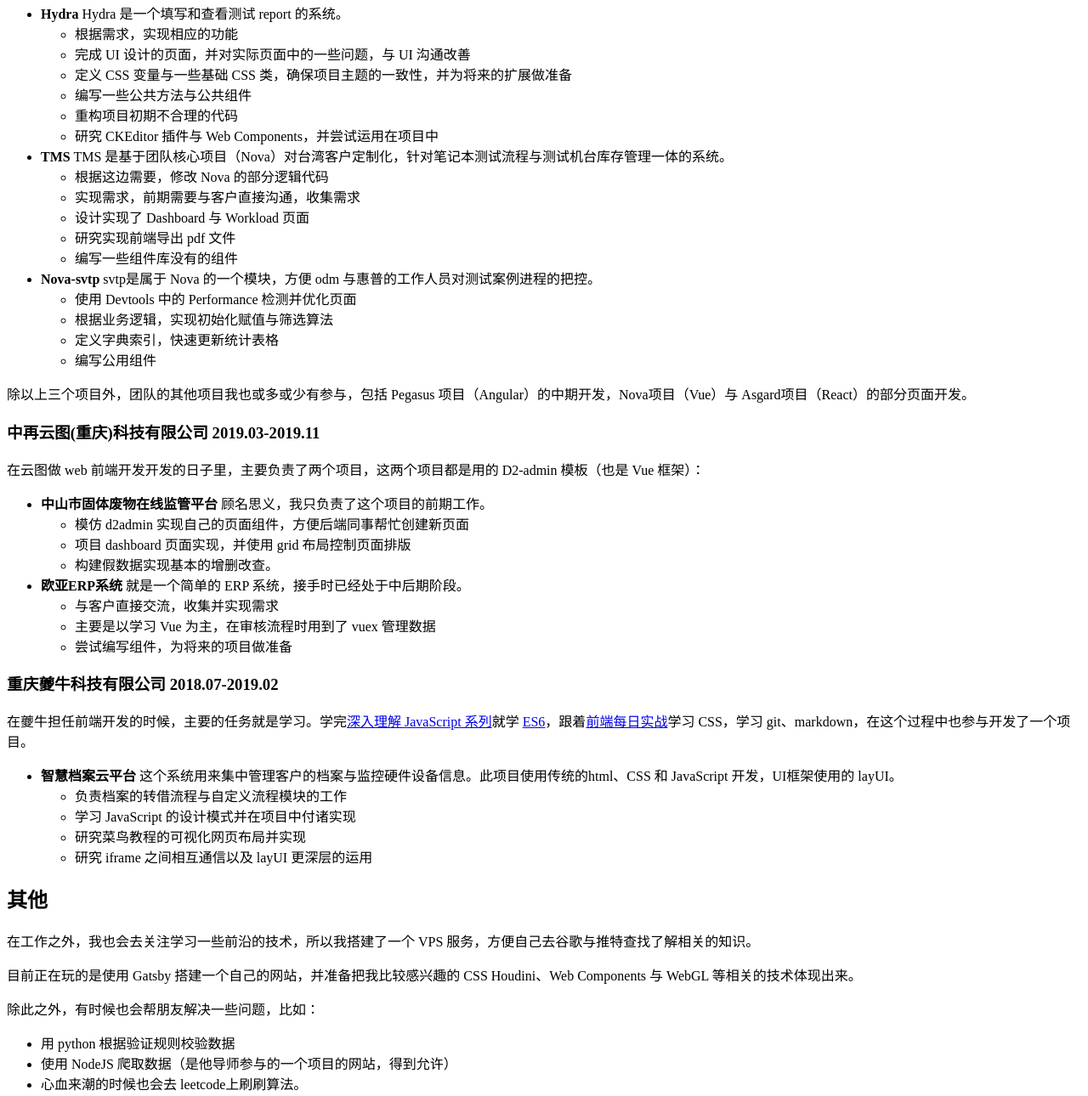
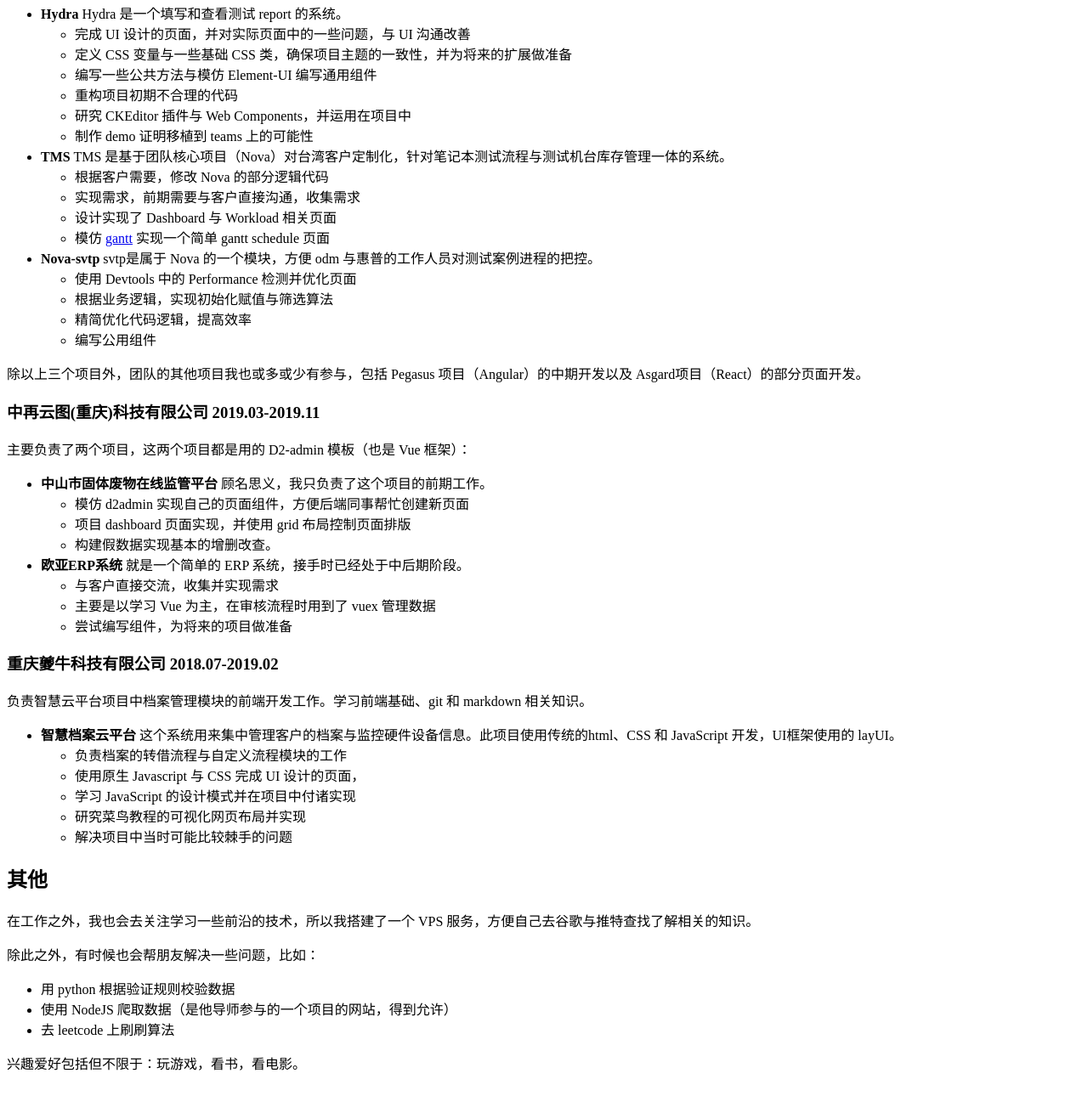
Before and after one commit to camelys624/my-blog, a Gatsby site: page /posts/resume/ in a window 1280 px wide. Shown: the part 616-1906 px from the top of the page at 85% size. Built offline with nearby package versions, Linux system fonts and the light colour scheme; Gatsby itself is replaced by a stand-in of ours.

Commit message:
update resume

```diff
--- a/content/posts/resume.md
+++ b/content/posts/resume.md
@@ -45,29 +45,28 @@
 在惠普 Nova team 担任 web 前端开发工程师，负责团队内部项目的前端开发工作以及与前端同事一起研究解决开发中遇到的问题。主要负责的项目有（都是 Vue 框架）：
 
 - **Hydra** Hydra 是一个填写和查看测试 report 的系统。
-  - 根据需求，实现相应的功能
   - 完成 UI 设计的页面，并对实际页面中的一些问题，与 UI 沟通改善
   - 定义 CSS 变量与一些基础 CSS 类，确保项目主题的一致性，并为将来的扩展做准备
-  - 编写一些公共方法与公共组件
+  - 编写一些公共方法与模仿 Element-UI 编写通用组件
   - 重构项目初期不合理的代码
-  - 研究 CKEditor 插件与 Web Components，并尝试运用在项目中
+  - 研究 CKEditor 插件与 Web Components，并运用在项目中
+  - 制作 demo 证明移植到 teams 上的可能性
 - **TMS** TMS 是基于团队核心项目（Nova）对台湾客户定制化，针对笔记本测试流程与测试机台库存管理一体的系统。
-  - 根据这边需要，修改 Nova 的部分逻辑代码
+  - 根据客户需要，修改 Nova 的部分逻辑代码
   - 实现需求，前期需要与客户直接沟通，收集需求
-  - 设计实现了 Dashboard 与 Workload 页面
-  - 研究实现前端导出 pdf 文件
-  - 编写一些组件库没有的组件
+  - 设计实现了 Dashboard 与 Workload 相关页面
+  - 模仿 [gantt](https://frappe.io/gantt) 实现一个简单 gantt schedule 页面
 - **Nova-svtp** svtp是属于 Nova 的一个模块，方便 odm 与惠普的工作人员对测试案例进程的把控。
   - 使用 Devtools 中的 Performance 检测并优化页面
   - 根据业务逻辑，实现初始化赋值与筛选算法
-  - 定义字典索引，快速更新统计表格
+  - 精简优化代码逻辑，提高效率
   - 编写公用组件
 
-除以上三个项目外，团队的其他项目我也或多或少有参与，包括 Pegasus 项目（Angular）的中期开发，Nova项目（Vue）与 Asgard项目（React）的部分页面开发。
+除以上三个项目外，团队的其他项目我也或多或少有参与，包括 Pegasus 项目（Angular）的中期开发以及 Asgard项目（React）的部分页面开发。
 
 ### 中再云图(重庆)科技有限公司    2019.03-2019.11
 
-在云图做 web 前端开发开发的日子里，主要负责了两个项目，这两个项目都是用的 D2-admin 模板（也是 Vue 框架）：
+主要负责了两个项目，这两个项目都是用的 D2-admin 模板（也是 Vue 框架）：
 
 - **中山市固体废物在线监管平台** 顾名思义，我只负责了这个项目的前期工作。
   - 模仿 d2admin 实现自己的页面组件，方便后端同事帮忙创建新页面
@@ -80,23 +79,22 @@
 
 ### 重庆夔牛科技有限公司    2018.07-2019.02
 
-在夔牛担任前端开发的时候，主要的任务就是学习。学完[深入理解 JavaScript 系列](https://www.cnblogs.com/TomXu/archive/2011/12/15/2288411.html)就学 [ES6](https://es6.ruanyifeng.com/)，跟着[前端每日实战](https://segmentfault.com/blog/comehope)学习 CSS，学习 git、markdown，在这个过程中也参与开发了一个项目。
+负责智慧云平台项目中档案管理模块的前端开发工作。学习前端基础、git 和 markdown 相关知识。
 
 - **智慧档案云平台** 这个系统用来集中管理客户的档案与监控硬件设备信息。此项目使用传统的html、CSS 和 JavaScript 开发，UI框架使用的 layUI。
   - 负责档案的转借流程与自定义流程模块的工作
+  - 使用原生 Javascript 与 CSS 完成 UI 设计的页面，
   - 学习 JavaScript 的设计模式并在项目中付诸实现
   - 研究菜鸟教程的可视化网页布局并实现
-  - 研究 iframe 之间相互通信以及 layUI 更深层的运用
+  - 解决项目中当时可能比较棘手的问题
 
 ## 其他
 
 在工作之外，我也会去关注学习一些前沿的技术，所以我搭建了一个 VPS 服务，方便自己去谷歌与推特查找了解相关的知识。
 
-目前正在玩的是使用 Gatsby 搭建一个自己的网站，并准备把我比较感兴趣的 CSS Houdini、Web Components 与 WebGL 等相关的技术体现出来。
-
 除此之外，有时候也会帮朋友解决一些问题，比如：
 - 用 python 根据验证规则校验数据
 - 使用 NodeJS 爬取数据（是他导师参与的一个项目的网站，得到允许）
-- 心血来潮的时候也会去 leetcode上刷刷算法。
+- 去 leetcode 上刷刷算法
 
 兴趣爱好包括但不限于：玩游戏，看书，看电影。
```
Also changed, not shown: 2 other files.
